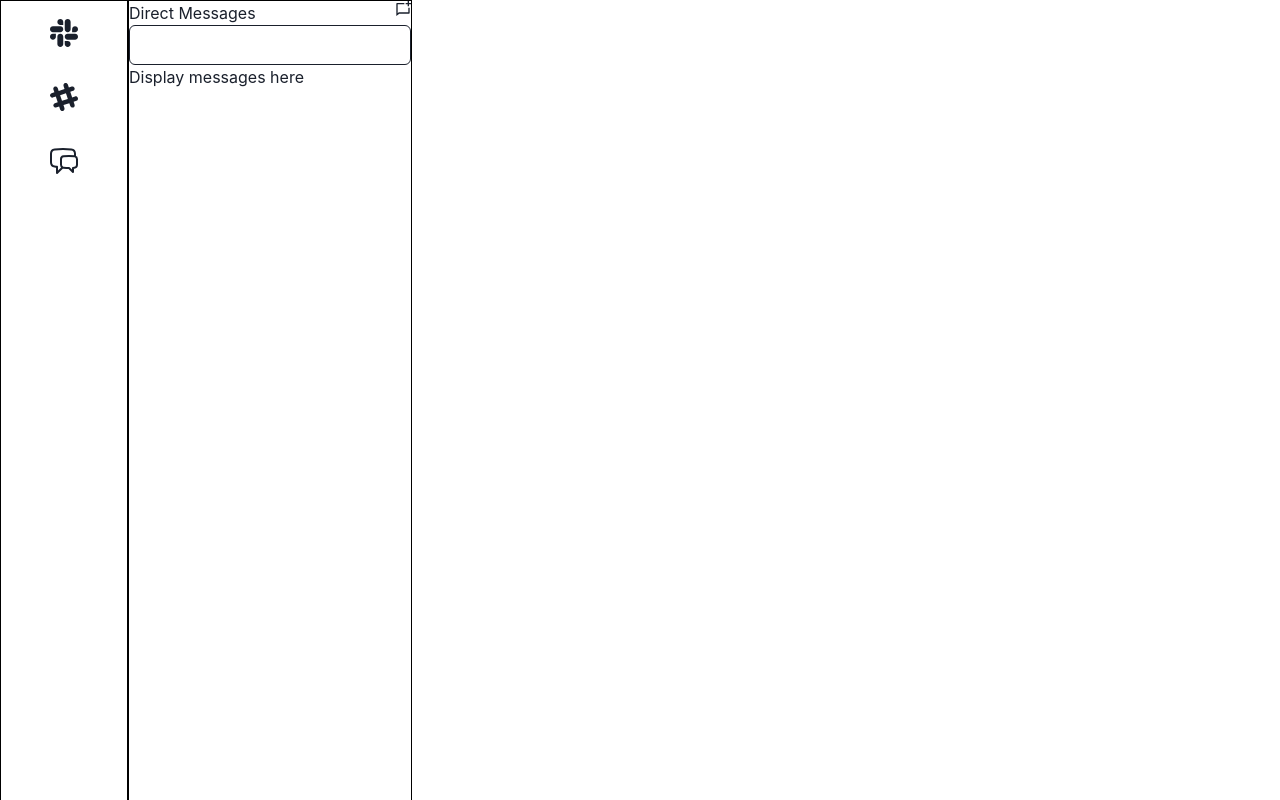
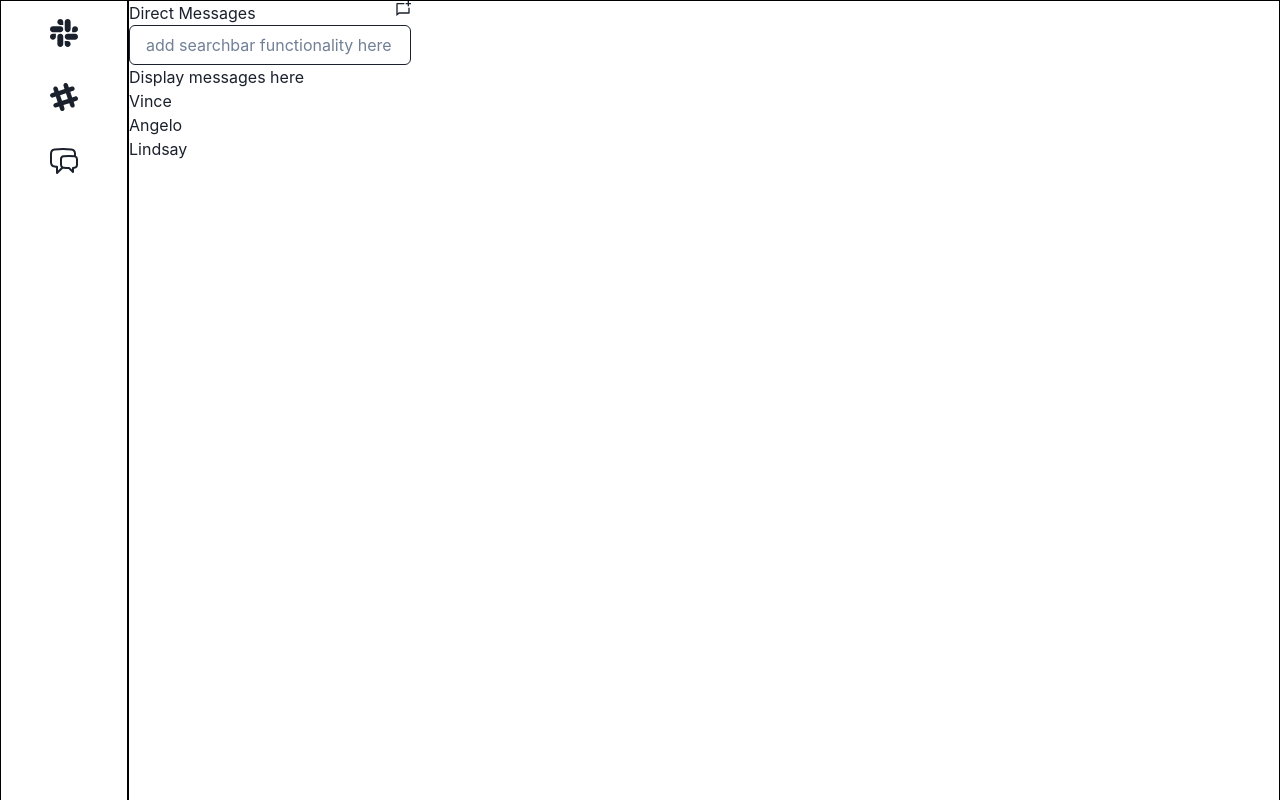
Before and after one commit to redroboto/avion-slack-app, a React (Vite) app: page /dashboard/messages in a window 1280 px wide. Shown: the top 800 px of the page. Built offline with nearby package versions, Linux system fonts and the light colour scheme.

Commit message:
add useParams from react router to allow for dynamic rendering of routes in Conversation.jsx

```diff
--- a/src/css/Dashboard.css
+++ b/src/css/Dashboard.css
@@ -6,6 +6,10 @@ body {
   display: flex;
   flex-direction: row;
   height: 100vw;
+}
+
+.dashboard-directory {
+  flex-grow: 1;
 }
 
 .navbar {
--- a/src/css/Messages.css
+++ b/src/css/Messages.css
@@ -14,3 +14,8 @@
   display: flex;
   justify-content: space-between;
 }
+
+.conversation-list {
+  display: flex;
+  flex-direction: column;
+}
--- a/src/main.jsx
+++ b/src/main.jsx
@@ -11,6 +11,7 @@ import Dashboard from "./pages/Dashboard.jsx";
 import Channels from "./pages/DashboardChildren/Channels.jsx";
 import Messages from "./pages/DashboardChildren/Messages.jsx";
 import CreateMessage from "./pages/DashboardChildren/CreateMessage.jsx";
+import Conversation from "./pages/DashboardChildren/Conversation.jsx";
 
 const router = createBrowserRouter([
   {
@@ -37,6 +38,10 @@ const router = createBrowserRouter([
             path: "create-message",
             element: <CreateMessage />,
           },
+          {
+            path: ":user_id",
+            element: <Conversation />,
+          },
         ],
       },
     ],
--- /dev/null
+++ b/src/pages/DashboardChildren/Conversation.jsx
@@ -0,0 +1,12 @@
+import React from "react";
+import { useParams } from "react-router-dom";
+
+export default function Conversation() {
+  const params = useParams();
+
+  return (
+    <>
+      <p>This is {params.user_id}</p>
+    </>
+  );
+}
--- a/src/pages/DashboardChildren/Messages.jsx
+++ b/src/pages/DashboardChildren/Messages.jsx
@@ -15,11 +15,19 @@ export default function Messages() {
             </Link>
           </div>
 
-          <Input type="text"></Input>
+          <Input
+            type="text"
+            placeholder="add searchbar functionality here"
+          ></Input>
           <h1>Display messages here</h1>
+          <div className="conversation-list">
+            <Link to="1">Vince</Link>
+            <Link to="2">Angelo</Link>
+            <Link to="3">Lindsay</Link>
+          </div>
         </div>
 
-        <div>
+        <div className="conversation-display">
           <Outlet />
         </div>
       </div>
```
